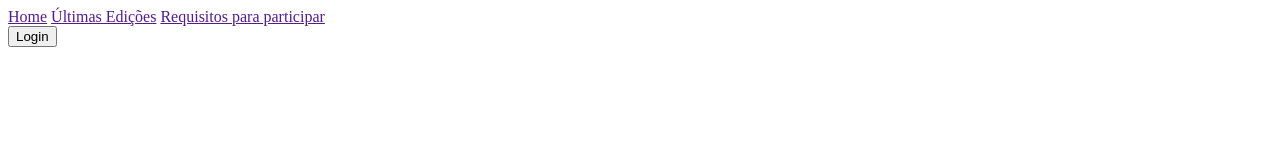
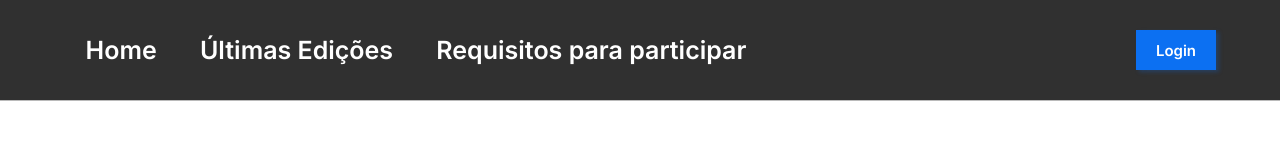
Before and after one commit to Jeffrodrigues1/bootcamp-dnc, a plain HTML site: page index.html in a window 1280 px wide. Drawn offline with Linux system fonts and the light colour scheme.

Commit message:
Criação do estilo CSS do Menu

```diff
--- a/index.html
+++ b/index.html
@@ -7,8 +7,8 @@
     <link rel="stylesheet" href="style.css">
 </head>
 <body>
-    <nav>
-        <div>
+    <nav id="principal">
+        <div id="menu">
             <a href="">Home</a>
             <a href="">Últimas Edições</a>
             <a href="">Requisitos para participar</a>
--- a/style.css
+++ b/style.css
@@ -0,0 +1,52 @@
+@import url('https://fonts.googleapis.com/css2?family=Inter:ital,opsz,wght@0,14..32,100..900;1,14..32,100..900&display=swap');
+
+body{
+    margin: 0px;
+    padding: 0px;
+}
+
+#principal{
+    width: 100%;
+    height: 100px;
+    background-color: #303030;
+    display:flex;
+    justify-content: space-between;
+    align-items: center;
+    border-bottom: 1px solid #bababa;
+}
+
+#menu{
+    display: flex;
+    width: 55%;
+    justify-content: space-around;
+    align-items: center;
+
+    margin-left: 5%;
+
+}
+
+#principal div a{
+    font-size: 25px;
+    font-weight: 600;
+    color: white;
+    text-decoration: none;
+    font-family: 'Inter';
+}
+
+#principal div a:hover{
+    color: #cccccc;
+}
+
+#principal button{
+    margin-right: 5%;
+    background-color: #0c70f2;
+    border: 0px;
+    width: 80px;
+    height: 40px;
+    font-family: 'inter';
+    font-size: 15px;
+    font-weight: 600;
+    color: white;
+    box-shadow: 3px 2px 4px #0C70F240;
+    cursor: pointer;
+}
```
